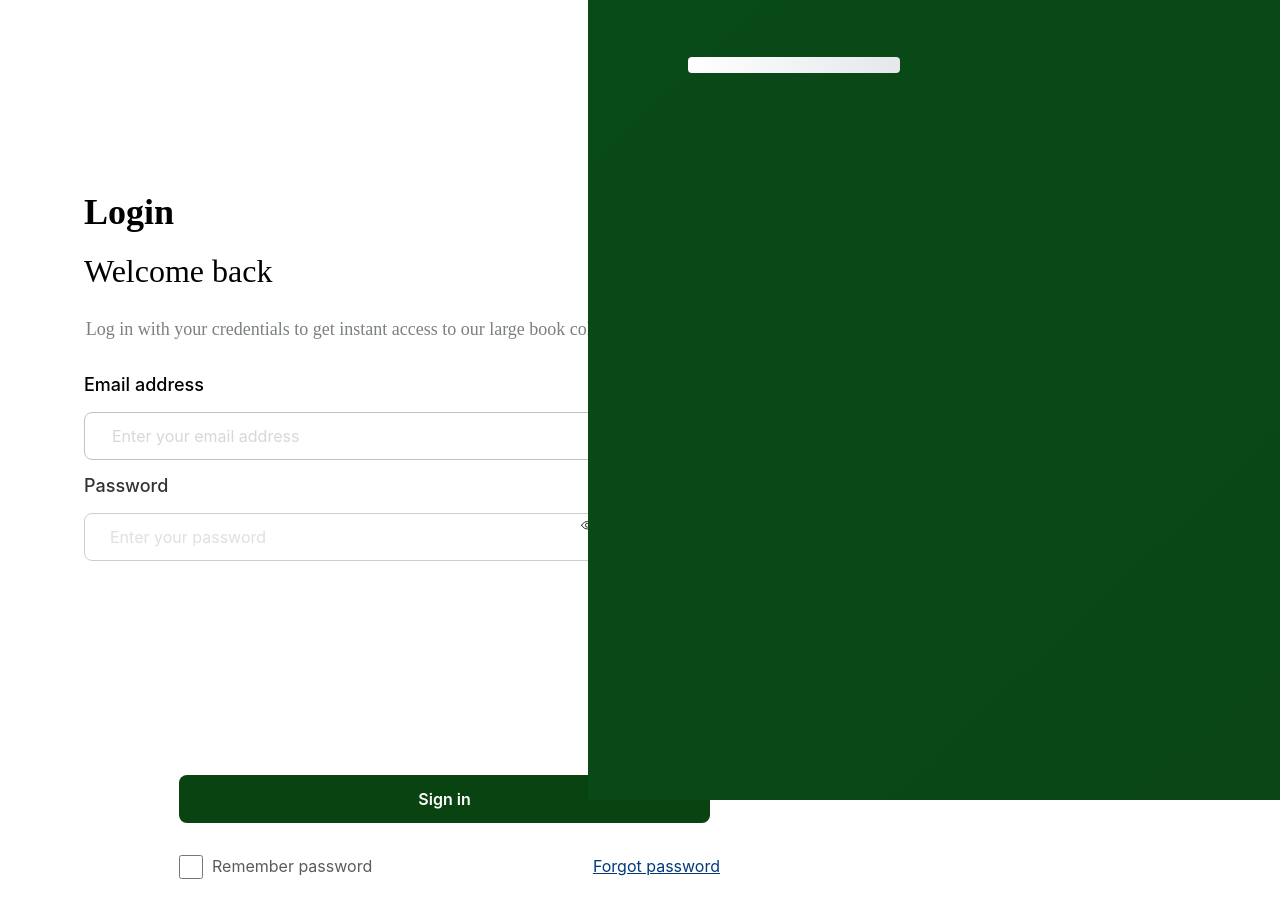
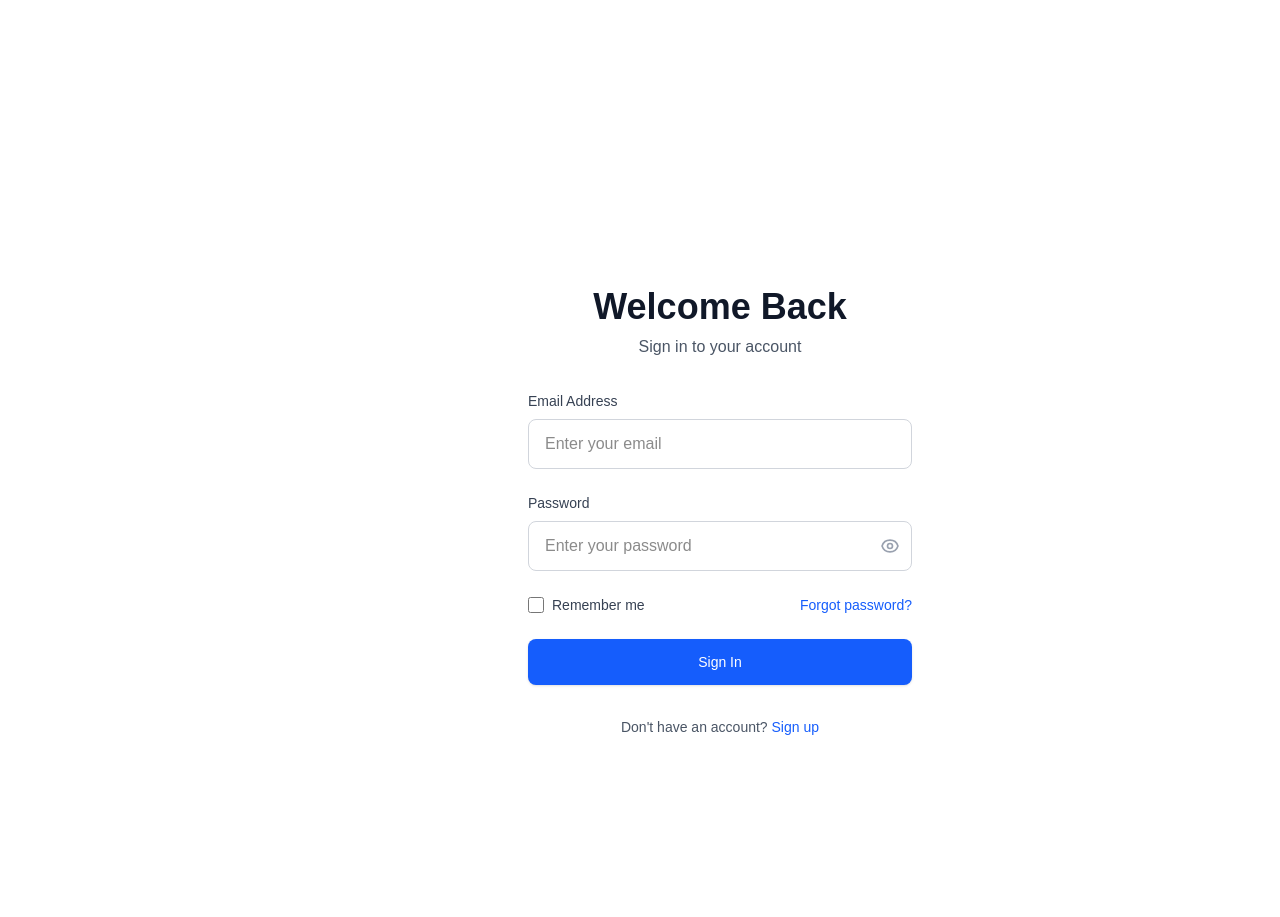
Before and after one commit to MickyDev1/Gritly, a Next.js app: page /login in a window 1280 px wide. Shown: the top 917 px of the page. Built offline with nearby package versions, Linux system fonts and the light colour scheme.

Commit message:
Refactor login page: enhance layout and styling, improve accessibility, and update form structure

```diff
--- a/src/app/login/page.tsx
+++ b/src/app/login/page.tsx
@@ -24,156 +24,118 @@ export default function Login() {
     };
 
     return (
-        <div className="w-full h-screen bg-white relative">
-            {/* Left Side - Form */}
-            <div className="absolute left-[84px] top-[190px] w-[563px] h-[307px]">
-                {/* Header Section */}
-                <div className="mb-[13px]">
-                    <div className="mb-[6px]">
-                        <h1 className="text-[36px] font-semibold leading-[44px] text-black font-['Montserrat'] mb-[18px]">
-                            Login
+        <div className="relative w-[1440px] h-[1024px] bg-white rounded-[4px] mx-auto">
+            {/* Centered Login Form */}
+            <div className="absolute inset-0 flex items-center justify-center">
+                <div className="w-full max-w-md space-y-8 p-8">
+                    {/* Header */}
+                    <div className="text-center">
+                        <h1 className="text-4xl font-bold text-gray-900 mb-2">
+                            Welcome Back
                         </h1>
-                        <h2 className="text-[32px] font-normal leading-[39px] text-black font-['Montserrat']">
-                            Welcome back
-                        </h2>
-                    </div>
-
-                    <div className="w-[563px] h-[64px] flex items-center justify-center">
-                        <p className="text-[18px] font-normal leading-[22px] text-[#7B817C] font-['Montserrat'] text-center">
-                            Log in with your credentials to get instant access to our large book collection.
+                        <p className="text-gray-600">
+                            Sign in to your account
                         </p>
-                    </div>
                     </div>
 
                     {/* Form */}
-                <form onSubmit={handleSubmit} className="w-[531px] space-y-[15px]">
+                    <form onSubmit={handleSubmit} className="space-y-6">
                         {/* Email Field */}
-                    <div className="space-y-[16px]">
-                        <label className="block text-[18px] font-medium leading-[22px] text-black font-['Inter']">
-                            Email address
+                        <div>
+                            <label htmlFor="email" className="block text-sm font-medium text-gray-700 mb-2">
+                                Email Address
                             </label>
                             <input
+                                id="email"
+                                name="email"
                                 type="email"
-                            name="email"
+                                required
                                 value={formData.email}
                                 onChange={handleChange}
-                            placeholder="Enter your email address"
-                            className="w-full h-[48px] border border-[#C3C1C1] rounded-[8px] px-[27px] py-[13px] text-[16px] font-normal leading-[19px] text-[#B4B2B2] font-['Inter'] focus:outline-none focus:border-[#0A4312] focus:text-black"
-                            required
+                                className="w-full px-4 py-3 border border-gray-300 rounded-lg focus:ring-2 focus:ring-blue-500 focus:border-transparent transition-all duration-200"
+                                placeholder="Enter your email"
                             />
                         </div>
 
                         {/* Password Field */}
-                    <div className="space-y-[16px] relative">
-                        <label className="block text-[18px] font-medium leading-[22px] text-black font-['Inter'] opacity-80">
+                        <div>
+                            <label htmlFor="password" className="block text-sm font-medium text-gray-700 mb-2">
                                 Password
                             </label>
+                            <div className="relative">
                                 <input
+                                    id="password"
+                                    name="password"
                                     type="password"
-                            name="password"
+                                    required
                                     value={formData.password}
                                     onChange={handleChange}
+                                    className="w-full px-4 py-3 border border-gray-300 rounded-lg focus:ring-2 focus:ring-blue-500 focus:border-transparent transition-all duration-200 pr-12"
                                     placeholder="Enter your password"
-                            className="w-full h-[48px] border border-[#C3C1C1] rounded-[8px] px-[25px] py-[14px] text-[16px] font-normal leading-[19px] text-[#B4B2B2] font-['Inter'] focus:outline-none focus:border-[#0A4312] focus:text-black opacity-80"
-                            required
                                 />
                                 {/* Eye Icon */}
-                        <div className="absolute right-[15px] top-[38px] w-[25px] h-[25px] flex items-center justify-center cursor-pointer">
-                            <svg className="w-[12.5px] h-[12.5px]" viewBox="0 0 20 20" fill="none">
-                                <path d="M1 10C1 10 4 4 10 4C16 4 19 10 19 10C19 10 16 16 10 16C4 16 1 10 1 10Z" stroke="#222222" strokeWidth="1.5" strokeLinecap="round" strokeLinejoin="round" />
-                                <circle cx="10" cy="10" r="3" stroke="#222222" strokeWidth="1.5" />
+                                <button
+                                    type="button"
+                                    className="absolute right-3 top-1/2 transform -translate-y-1/2 text-gray-400 hover:text-gray-600"
+                                    aria-label="Toggle password visibility"
+                                >
+                                    <svg className="w-5 h-5" fill="none" stroke="currentColor" viewBox="0 0 24 24">
+                                        <path strokeLinecap="round" strokeLinejoin="round" strokeWidth={2} d="M15 12a3 3 0 11-6 0 3 3 0 016 0z" />
+                                        <path strokeLinecap="round" strokeLinejoin="round" strokeWidth={2} d="M2.458 12C3.732 7.943 7.523 5 12 5c4.478 0 8.268 2.943 9.542 7-1.274 4.057-5.064 7-9.542 7-4.477 0-8.268-2.943-9.542-7z" />
                                     </svg>
+                                </button>
                             </div>
                         </div>
-                </form>
 
-                {/* Remember Me and Forgot Password */}
-                <div className="absolute left-[95px] top-[585px] w-[541px] h-[102px]">
-                    <div className="w-[531px] h-[48px] mb-[24px]">
-                        <button
-                            type="submit"
-                            onClick={handleSubmit}
-                            className="w-full h-full bg-[#0A4312] bg-opacity-80 rounded-[8px] text-white text-[16px] font-semibold leading-[19px] font-['Inter'] hover:bg-opacity-100 transition-all duration-200"
-                        >
-                            Sign in
-                        </button>
-                    </div>
-
-                    <div className="w-[541px] h-[39px] flex justify-between items-center">
-                        <div className="flex items-center gap-[9px]">
+                        {/* Remember Me & Forgot Password */}
+                        <div className="flex items-center justify-between">
+                            <div className="flex items-center">
                                 <input
                                     id="rememberMe"
                                     name="rememberMe"
                                     type="checkbox"
                                     checked={formData.rememberMe}
                                     onChange={handleChange}
-                                className="w-[24px] h-[24px] border border-[#C3C1C1] rounded-[8px] bg-white"
+                                    className="h-4 w-4 text-blue-600 focus:ring-blue-500 border-gray-300 rounded"
                                 />
-                            <label htmlFor="rememberMe" className="text-[16px] font-normal leading-[19px] text-[#5C5B5B] font-['Inter']">
-                                Remember password
+                                <label htmlFor="rememberMe" className="ml-2 block text-sm text-gray-700">
+                                    Remember me
                                 </label>
                             </div>
-
-                        <a href="#" className="text-[16px] font-normal leading-[19px] text-[#05397D] font-['Inter'] underline">
-                            Forgot password
+                            <a href="#" className="text-sm text-blue-600 hover:text-blue-500">
+                                Forgot password?
                             </a>
                         </div>
-                </div>
+
+                        {/* Submit Button */}
+                        <button
+                            type="submit"
+                            className="w-full flex justify-center py-3 px-4 border border-transparent rounded-lg shadow-sm text-sm font-medium text-white bg-blue-600 hover:bg-blue-700 focus:outline-none focus:ring-2 focus:ring-offset-2 focus:ring-blue-500 transition-all duration-200"
+                        >
+                            Sign In
+                        </button>
+                    </form>
 
                     {/* Sign Up Link */}
-                <div className="absolute left-[185px] top-[847px] flex items-center gap-[4px]">
-                    <span className="text-[16px] font-normal leading-[19px] text-black font-['Inter']">
-                        Don't have an account?
-                    </span>
-                    <a href="/signup" className="text-[16px] font-medium leading-[19px] text-[#0A4312] font-['Inter'] underline">
+                    <div className="text-center">
+                        <p className="text-sm text-gray-600">
+                            Don't have an account?{' '}
+                            <a href="/signup" className="font-medium text-blue-600 hover:text-blue-500">
                                 Sign up
                             </a>
-                </div>
-            </div>
-
-            {/* Right Side - Background */}
-            <div className="absolute left-[588px] top-0 w-[852px] h-full bg-[#0A4312] relative overflow-hidden">
-                {/* Background Image Overlay */}
-                <div className="absolute inset-0 bg-gradient-to-br from-green-800 to-green-900 opacity-20"></div>
-
-                {/* Logo */}
-                <div className="absolute left-[100px] top-[57px] w-[212px] h-[16px] bg-gradient-to-r from-white to-gray-200 rounded"></div>
-
-                {/* Main Content */}
-                <div className="absolute left-[896px] top-[252px] w-[392px] h-[366px] flex flex-col items-center">
-                    {/* Continue Learning Text */}
-                    <div className="w-[392px] h-[196px] flex items-center justify-center mb-[24px]">
-                        <h1 className="text-[72px] font-extrabold leading-[88px] tracking-[0.04em] text-[#0A4312] font-['Montserrat'] text-center">
-                            Continue<br />Learning
-                        </h1>
-                    </div>
-
-                    {/* Learning Icons */}
-                    <div className="w-[356px] h-[170px] space-y-[24px]">
-                        {/* SoloLearn Icon */}
-                        <div className="w-full h-[73px] bg-[rgba(139,173,144,0.25)] rounded-[24px] flex items-center justify-center relative">
-                            <div className="w-[55px] h-[55px] bg-[#0A4312] rounded-full flex items-center justify-center">
-                                <svg className="w-6 h-6 text-white" fill="currentColor" viewBox="0 0 20 20">
-                                    <path d="M10.394 2.08a1 1 0 00-.788 0l-7 3a1 1 0 000 1.84L5.25 8.051a.999.999 0 01.356-.257l4-1.714a1 1 0 10-.788-1.84L7.667 9.088l1.94.831a1 1 0 001.07-.04l4-2a1 1 0 10-.788-1.84L10.667 9.088l1.94.831a1 1 0 001.07-.04l4-2a1 1 0 10-.788-1.84l-7-3z" />
-                                </svg>
-                            </div>
-                        </div>
-
-                        {/* Learning Icon */}
-                        <div className="w-full h-[73px] bg-[rgba(139,173,144,0.25)] rounded-[24px] flex items-center justify-center relative">
-                            <div className="w-[65px] h-[65px] relative">
-                                <svg className="w-full h-full text-[#0A4312]" fill="none" stroke="currentColor" viewBox="0 0 24 24">
-                                    <path strokeLinecap="round" strokeLinejoin="round" strokeWidth={1.5} d="M12 6.253v13m0-13C10.832 5.477 9.246 5 7.5 5S4.168 5.477 3 6.253v13C4.168 18.477 5.754 18 7.5 18s3.332.477 4.5 1.253m0-13C13.168 5.477 14.754 5 16.5 5c1.746 0 3.332.477 4.5 1.253v13C19.832 18.477 18.246 18 16.5 18c-1.746 0-3.332.477-4.5 1.253" />
-                                </svg>
-                            </div>
+                        </p>
                     </div>
                 </div>
             </div>
 
-                {/* Bottom Text */}
-                <div className="absolute left-[calc(50%-238px/2+50px)] top-[919px] w-[238px] h-[101px] flex items-center justify-center">
-                    <p className="text-[32px] font-semibold leading-[39px] text-[#0A4312] font-['Inter'] text-center">
-                        Your Journey begins here
+            {/* Bottom Frame */}
+            <div className="absolute w-[238px] h-[101px] top-[919px] left-[651px] p-[10px] gap-[10px] bg-[#0A4312] rounded-lg flex items-center justify-center">
+                <div className="w-[218px] h-[81px] text-center">
+                    <p className="text-[32px] font-semibold leading-[100%] text-white font-['Inter']">
+                        Your Journey<br />
+                        <span className="font-['Lucida Calligraphy'] italic font-normal">
+                            begins here
+                        </span>
                     </p>
                 </div>
             </div>
```
Lines whose indentation alone changed are shown as unchanged.
